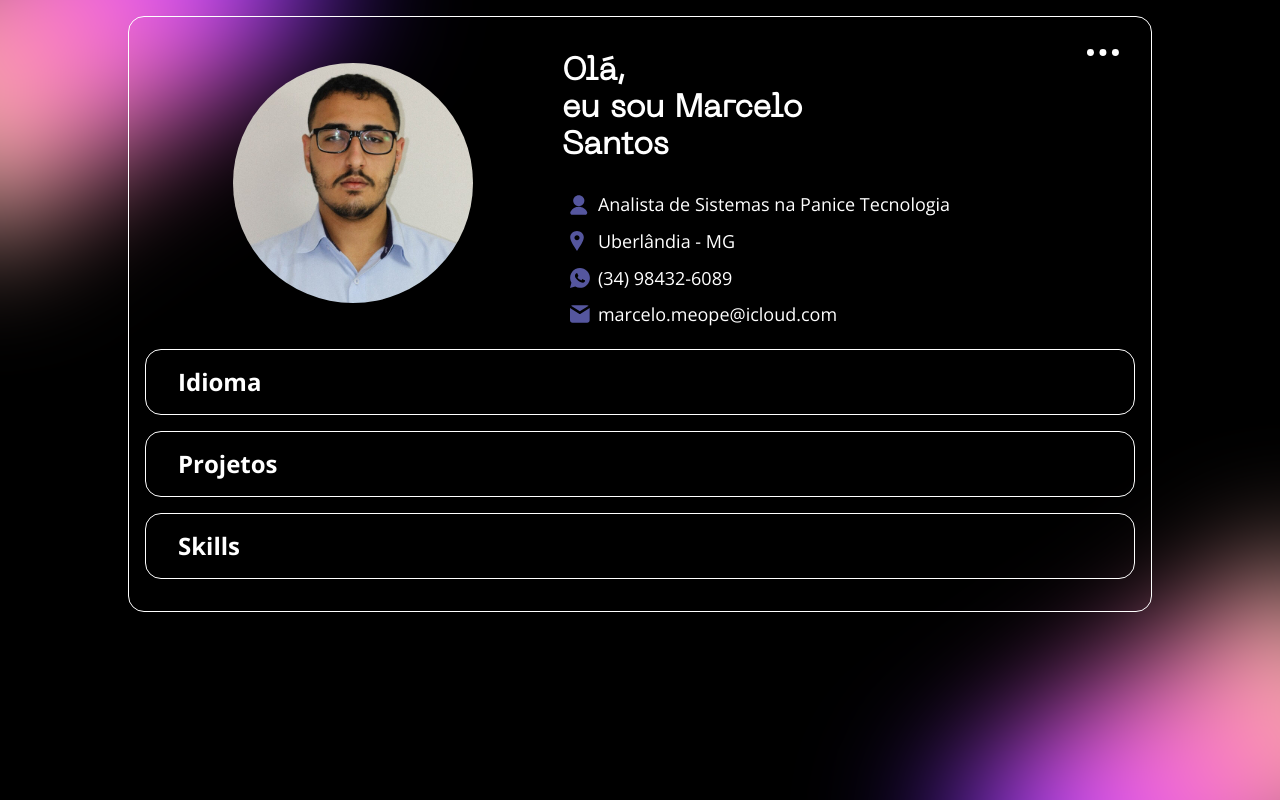
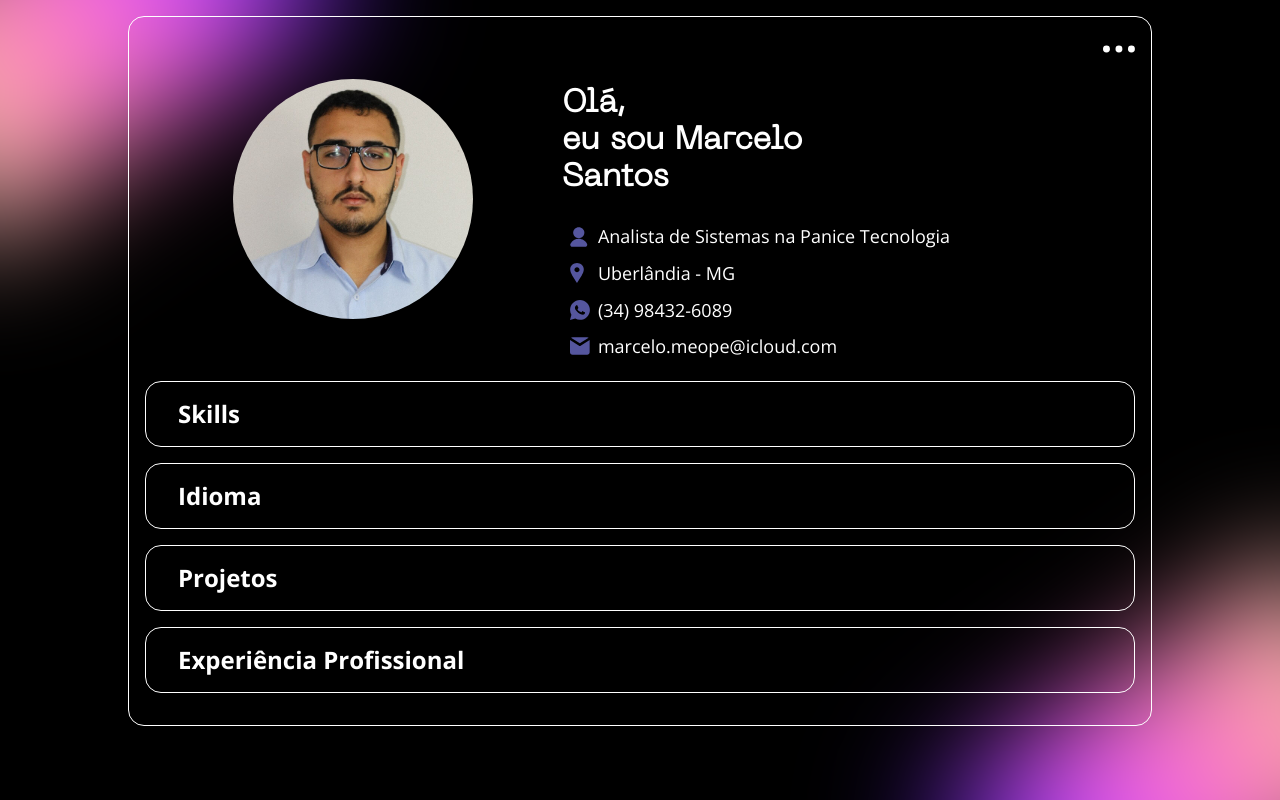
Before and after one commit to meopedevts/my-portfolio, a website: page index.html in a window 1280 px wide. Drawn offline with nearby package versions, Linux system fonts and the light colour scheme.

Commit message:
Botão de Download Curriculum

```diff
--- a/assets/css/acordeon.css
+++ b/assets/css/acordeon.css
@@ -74,3 +74,11 @@
     max-height: 500px;
     transition: max-height 0.5s ease-in;
 }
+
+@media screen and (max-width: 767px) {
+
+    .acordeon .content_skills {
+        display: flex;
+        flex-direction: column;
+    }
+}
--- /dev/null
+++ b/assets/css/exp.css
@@ -0,0 +1,38 @@
+* {
+    top: 0;
+    left: 0;
+    margin: 0;
+    padding: 0;
+}
+
+.experience {
+    padding: 0 1rem 2rem ;
+}
+
+.experience .title {
+    font-weight: 700;
+    font-size: 1.2rem;
+}
+
+.experience .period {
+    margin-top: 1rem;
+    font-weight: 600;
+    font-size: 1.14;
+}
+
+.experience .period::before {
+    content: '';
+    display: inline-block;
+    width: 1.1rem;
+    height: 1.1rem;
+    background-repeat: no-repeat;
+    background-size: contain;
+    background-image: url('/assets/images/icons/date.svg');
+    padding-right: 0.4rem;
+}
+
+.experience .descritive {
+    padding-top: 1rem;
+    font-size: 0.88rem;
+    font-weight: lighter;
+}
--- a/assets/css/header.css
+++ b/assets/css/header.css
@@ -5,7 +5,7 @@
     position: relative;
 }
 
-.header::after {
+/* .header::after {
     content: '';
     display: inline-block;
     position: absolute;
@@ -16,6 +16,34 @@
     background-image: url('/assets/images/icons/header.svg');
     background-repeat: no-repeat;
     background-size: contain;
+}*/
+
+.header .div_button {
+    width: 100%;
+    display: flex;
+    flex-direction: row-reverse;
+    align-items: center;
+}
+
+.header .div_button .download {
+    top: 0;
+    right: 0;
+    width: 100%;
+    height: 100%;
+    max-width: 6%;
+    background-color: transparent;
+    border: 0;
+    display: flex;
+    flex-direction: row-reverse;
+}
+
+.header .div_button .download:hover {
+    cursor: pointer;
+}
+
+.header .div_button .download .dot_button {
+    width: 2rem;
+    height: 2rem;
 }
 
 .header .photo {
@@ -117,6 +145,7 @@
     .header {
         display: grid;
         grid-template:
+            'photo div_button'
             'photo title'
             'photo informations'
         ;
--- a/assets/css/skills.css
+++ b/assets/css/skills.css
@@ -28,9 +28,31 @@
 }
 
 .skills .skills_list {
+    padding-top: 1rem;
     display: grid;
     grid-template-columns: repeat(2, 1fr);
     grid-row-gap: 1rem;
     grid-column-gap: 2rem;
     font-size: 1.08rem;
 }
+
+@media screen and (max-width: 767px) {
+    .skills {
+        padding: 0;
+    }
+
+    .skills .skills_img {
+        padding-left: 1rem;
+        width: 3rem;
+        height: 3rem;
+    }
+
+    .skills .title {
+        font-size: 1rem;
+    }
+
+    .skills .skills_list {
+        font-size: 0.8rem;
+        padding-right: 1rem;
+    }
+}
--- /dev/null
+++ b/assets/js/download.js
@@ -0,0 +1,27 @@
+function getDownload() {
+    const button = document.getElementById('down');
+    button.addEventListener('click', (e) =>{
+        console.log('Iniciando download....')
+        download();
+    })
+}
+
+function download() {
+    axios({
+        url: 'https://download1493.mediafire.com/9jjza4z6rjaggb6qzxqwtW4G2oWlThNXjc93J1x_ZHbROeg_t45AQJwL_IhbT_B7OytNu6xP0Y7-5DMuRcmr-K8DprtF8Hg/tcuhtk6fdax10qh/Curriculum.pdf',
+        method: 'GET',
+        responseType: 'blob'
+    })
+    .then((response) => {
+        console.log('Fazendo download....')
+        const url = window.URL
+                    .createObjectURL(new Blob([response.data]));
+        const link = document.createElement('a');
+        link.href = url;
+        link.setAttribute('download', 'CurriculumMarcelo.pdf');
+        document.body.appendChild(link);
+        link.click();
+        document.body.removeChild(link);
+        console.log('Download concluído...')
+    })
+}
--- a/index.html
+++ b/index.html
@@ -15,11 +15,17 @@
     <link rel="stylesheet" href="assets\css\languages.css">
     <link rel="stylesheet" href="assets\css\projects.css">
     <link rel="stylesheet" href="assets\css\skills.css">
+    <link rel="stylesheet" href="assets\css\exp.css">
+    <script src="https://cdnjs.cloudflare.com/ajax/libs/axios/0.19.2/axios.min.js">
+    </script>
     <!-- <link rel="stylesheet" href="assets\css\content_skills.css"> -->
 </head>
 <body>
     <div class="main">
         <header class="header">
+            <div class="div_button">
+                <button title="Download Curriculum" class="download" id="down" type="button" onclick="getDownload()"><img class="dot_button" src="/assets/images/icons/header.svg" alt="dot"></button>
+            </div>
             <img src="assets\images\minha-foto-perfil-zap.jpg" alt="minha-foto" class="photo">
             <h1 class="title">Olá,<br> eu sou Marcelo Santos</h1>
             <div class="informations">
@@ -37,6 +43,32 @@
                 </p>
             </div>
         </header>
+        <section class="acordeon">
+            <button class="trigger" type="button">
+                Skills
+            </button>
+            <div class="content_skills">
+                <div class="skills">
+                    <span class="title">Habilidades profissionais:</span>
+                    <div class="skills_div">
+                        <img src="/assets/images/icons/javaicon.svg" alt="javaicon" class="skills_img">
+                        <img src="/assets/images/icons/jsicon.svg" alt="javaicon" class="skills_img">
+                        <img src="/assets/images/icons/reacticon.svg" alt="javaicon" class="skills_img">
+                        <img src="/assets/images/icons/githubwhite.svg" alt="javaicon" class="skills_img">
+                        <img src="/assets/images/icons/nodejs.svg" alt="javaicon" class="skills_img">
+                    </div>
+                </div>
+                <div class="skills">
+                    <span class="title">Habilidades pessoais:</span>
+                    <ul class="skills_list">
+                        <li>Proatividade</li>
+                        <li>Comunicação</li>
+                        <li>Trabalho em Equipe</li>
+                        <li>Aprendizado Constante</li>
+                    </ul>
+                </div>
+            </div>
+        </section>
         <section class="acordeon">
             <button class="trigger" type="button">
                 Idioma
@@ -71,32 +103,26 @@
         </section>
         <section class="acordeon">
             <button class="trigger" type="button">
-                Skills
+                Experiência Profissional
             </button>
-            <div class="content_skills">
-                <div class="skills">
-                    <span class="title">Habilidades profissionais:</span>
-                    <div class="skills_div">
-                        <img src="/assets/images/icons/javaicon.svg" alt="javaicon" class="skills_img">
-                        <img src="/assets/images/icons/jsicon.svg" alt="javaicon" class="skills_img">
-                        <img src="/assets/images/icons/reacticon.svg" alt="javaicon" class="skills_img">
-                        <img src="/assets/images/icons/githubwhite.svg" alt="javaicon" class="skills_img">
-                        <img src="/assets/images/icons/nodejs.svg" alt="javaicon" class="skills_img">
-                    </div>
-                </div>
-                <div class="skills">
-                    <span class="title">Habilidades pessoais:</span>
-                    <ul class="skills_list">
-                        <li>Proatividade</li>
-                        <li>Comunicação</li>
-                        <li>Trabalho em Equipe</li>
-                        <li>Aprendizado Constante</li>
-                    </ul>
+            <div class="content">
+                <div class="experience">
+                    <div class="title">Analista de Sistemas / Panice Tecnologia</div>
+                    <div class="period">Jul 2021 - Atual</div>
+                    <p class="descritive">Suporte Sistema Sankhya W, Jiva W e Mitra.
+                        <br>Análise, montagem e correções de querys SQL banco Oracle e SQL Server.
+                        <br>Desenvolvimento, alteração e correção de relatórios formatados IReport
+                        <br>Desenvolvimento, alteração e correção de Dashboards Sistema Sankhya W e Jiva W
+                        <br>Suporte ao usuário no uso do sistema
+                        <br>Mapeamento de processos e definição de escopo dentro do ecossistema Sankhya
+                        <br>Implementação e automatização de processos através de integrações e desenvolvimento de rotinas Java.
+                    </p>
                 </div>
             </div>
         </section>
     </div>
 
     <script src="/assets/js/acordeon.js"></script>
+    <script src="/assets/js/download.js"></script>
 </body>
 </html>
```
Also changed, not shown: assets/css/content_skills.css (deleted, +0 -7 lines), assets/images/icons/date.svg (added).
